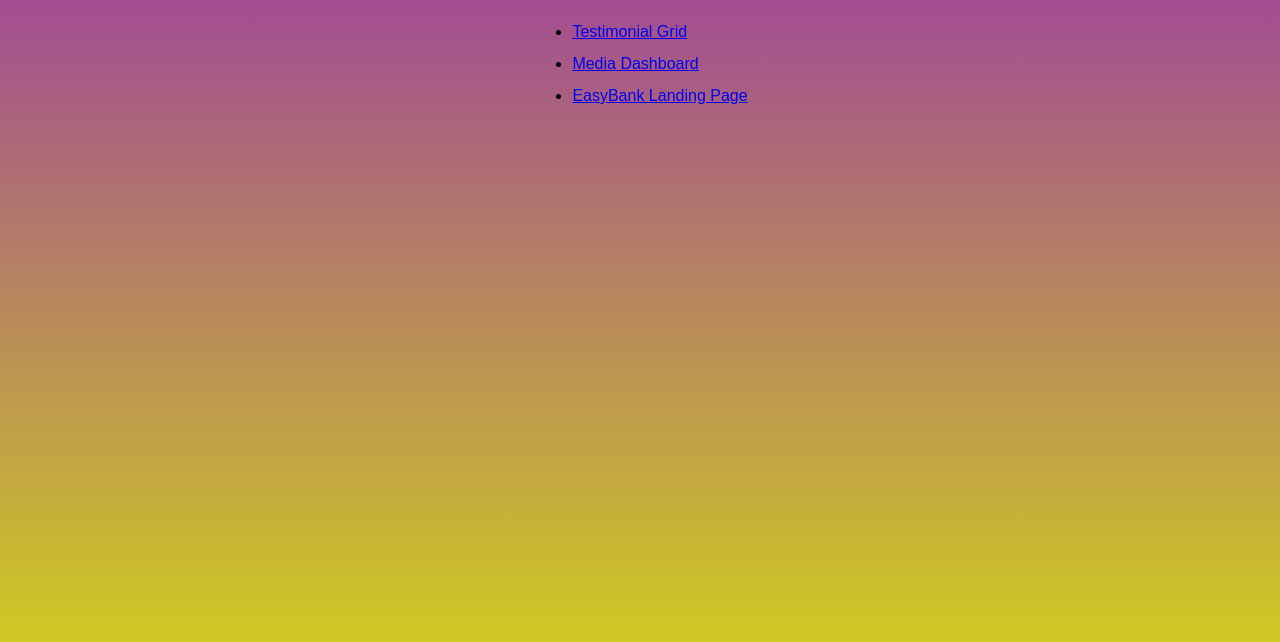
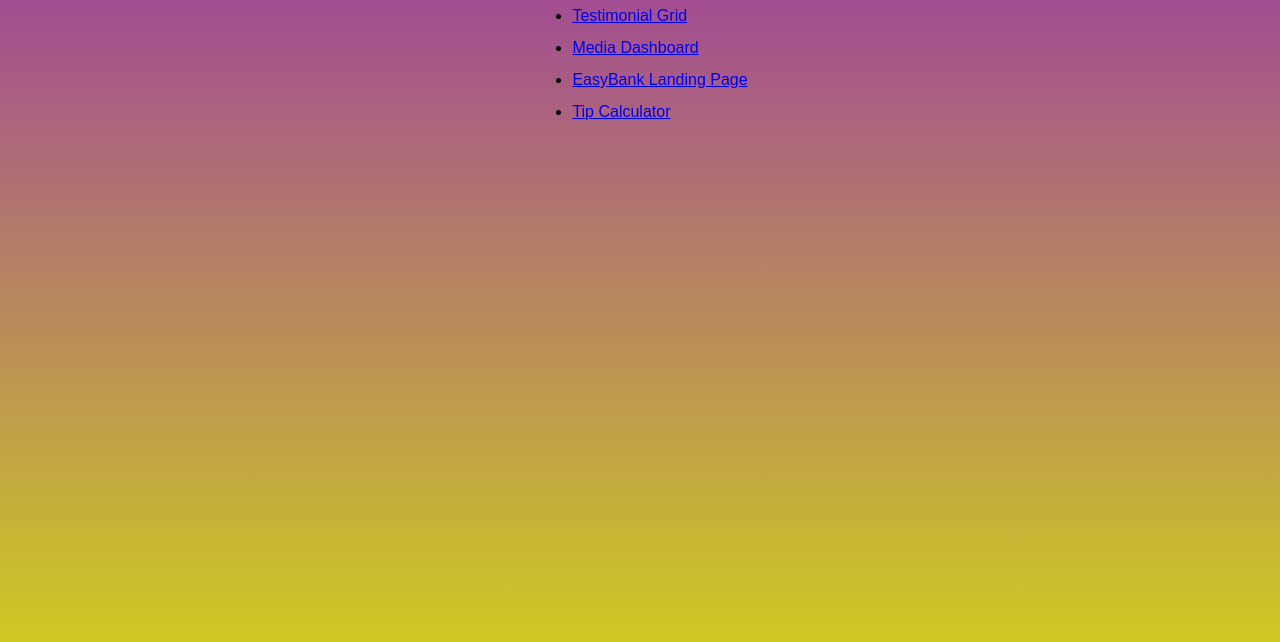
Before and after one commit to FMcoding/Projects, a plain HTML site: page index.html in a window 1280 px wide. Shown: the part 136-778 px from the top of the page. Drawn offline with Linux system fonts and the light colour scheme.

Commit message:
Update index.html

```diff
--- a/index.html
+++ b/index.html
@@ -59,6 +59,7 @@
                 <li><a href="https://fmcoding.github.io/TestimonialGrid/">Testimonial Grid</a></li>
                 <li><a href="https://fmcoding.github.io/MediaDashboard/">Media Dashboard</a></li>
                 <li><a href="https://fmcoding.github.io/EasyBankLandingPage/">EasyBank Landing Page</a></li>
+                <li><a href="https://fmcoding.github.io/TipCalculator/">Tip Calculator</a></li>
             </ul>
         </div>
     </div>
```
